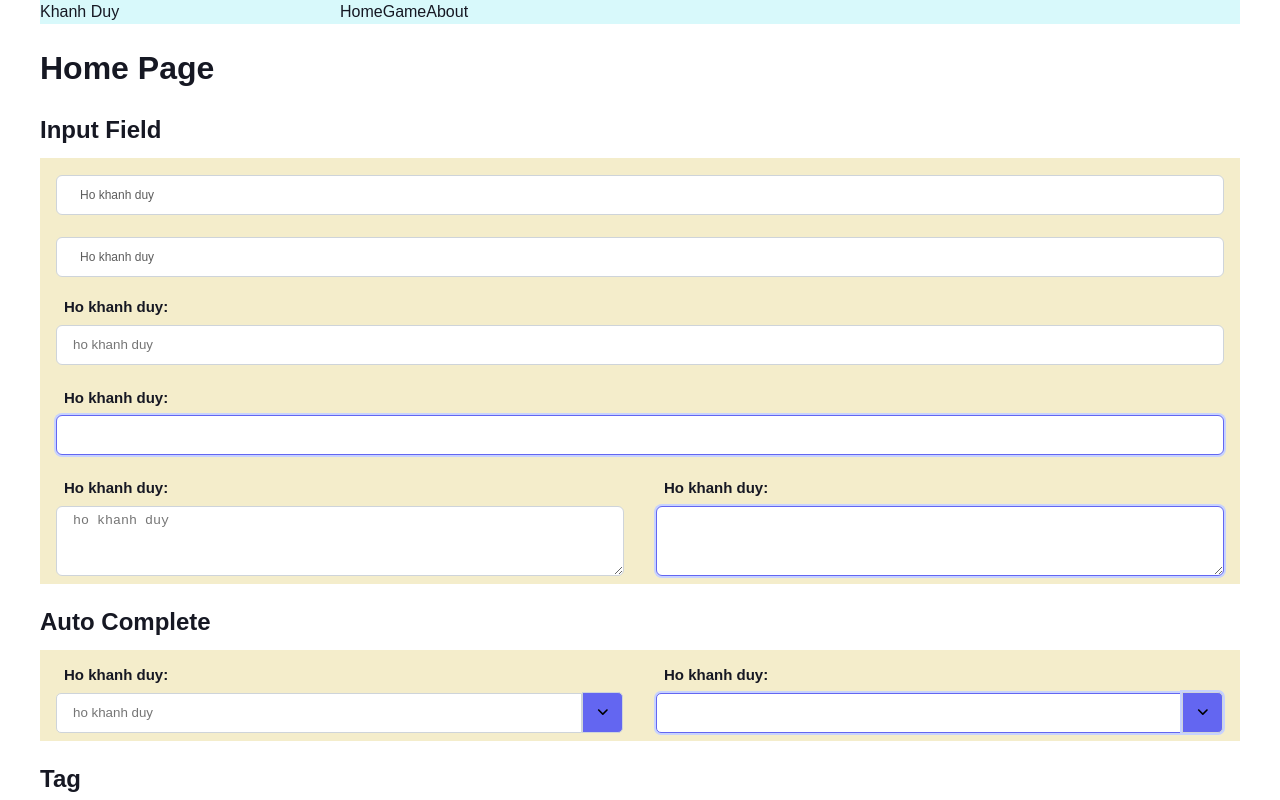
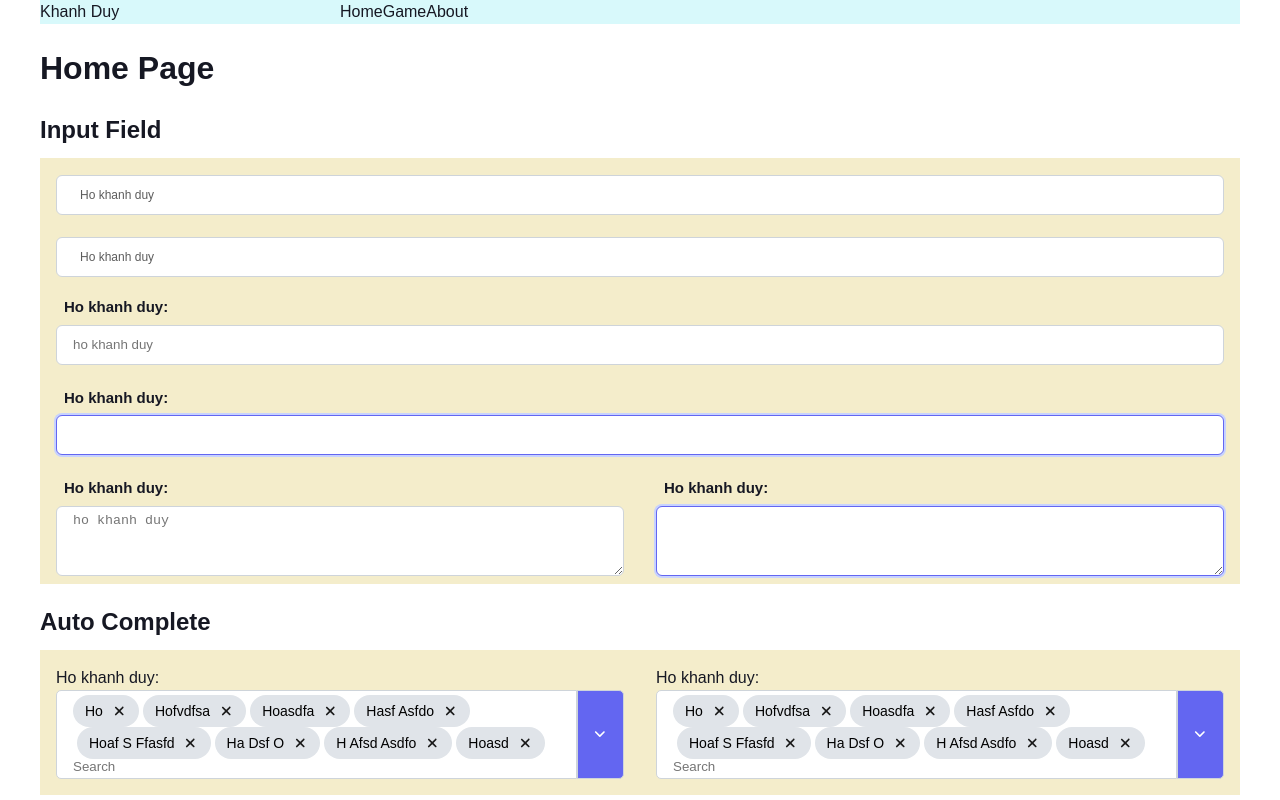
Before and after one commit to hokhanhduycs/khanhduy, a Vue app: page / in a window 1280 px wide. Shown: the top 800 px of the page. Built offline with nearby package versions, Linux system fonts and the light colour scheme.

Commit message:
add AutoComplete

```diff
--- a/src/components/AutoComplete.vue
+++ b/src/components/AutoComplete.vue
@@ -1,42 +1,54 @@
 <template>
-  <div class="my-auto-complete" :class="{full}">
+  <div class="auto-complete" :class="{full}">
     <label>
       {{ label }}:
     </label>
-    <div class="content">
+    <div class="content row">
+      <div class="ul-content c-11">
+        <div class="list row">
+            <Chip>Ho</Chip>
+            <Chip>Hofvdfsa</Chip>
+            <Chip>Hoasdfa</Chip>
+            <Chip>Hasf asfdo</Chip>
+            <Chip>Hoaf s ffasfd</Chip>
+            <Chip>Ha dsf o</Chip>
+            <Chip>H afsd  asdfo</Chip>
+            <Chip>Hoasd</Chip>
+          <!-- ============ -->
           <input
             type="text"
             :name="name"
             :value="value"
-        :placeholder="placeholder"
+            placeholder="Search"
           />
-      <button><font-awesome-icon icon="fa-solid fa-angle-down"/></button>
+        </div>
+      </div>
+      <button class="c-1"><font-awesome-icon icon="fa-solid fa-angle-down"/></button>
     </div>
   </div>
 </template>
 <script setup>
 // import Button from "@/components/Button.vue";
+ import Chip from "@/components/Chip.vue";
 defineProps({
   label: String,
     name: String,
     value: String,
     full: Boolean,
-    placeholder: String,
 
 })
 </script>
-<style lang="scss">
-.my-auto-complete{
-  display: flex;
-  flex-direction: column;
-  margin: 8px 16px;
-  label{
+<style scoped lang="scss">
+.auto-complete{
+  max-width: 100%;
+  margin: 16px;
+  .label{
     margin: 6px 8px;
     font-size: 15px;
     font-weight: 700;
+
   }
-  .content{
-    input{
+  .ul-content{
       color: #495057;
       background: #ffffff;
       border: 1px solid #ced4da;
@@ -44,33 +56,23 @@ defineProps({
       border-bottom-left-radius: 5px;
       line-height: 30px;
       padding: 4px 16px;
-      width: calc(100% - 42px);
-
-    }
-    input:not(:placeholder-shown),
-    input:focus{
-      outline: 0 none;
-      outline-offset: 0;
+      &:active{
         box-shadow: 0 0 0 0.2rem #C7D2FE;
         border-color: var(--primary);
+      }
+
   }
   button{
       background-color: var(--primary);
       border-top-right-radius: 5px;
       border-bottom-right-radius: 5px;
-      height: 41px;
-      width: 41px;
       border: 1px solid #ced4da;
-
+      color: white;
       &:hover{
         box-shadow: 0 0 0 0.2rem #C7D2FE;
 
       }
   }
-    input:not(:placeholder-shown) + button,
-    input:focus ~ button{
-      box-shadow: 0 0 0 0.2rem #C7D2FE;
-    }
-  }
+
 }
 </style>
```
Also changed, not shown: src/components/AutoComplete copy.vue (added, +76 -0 lines). Lines whose indentation alone changed are shown as unchanged.
